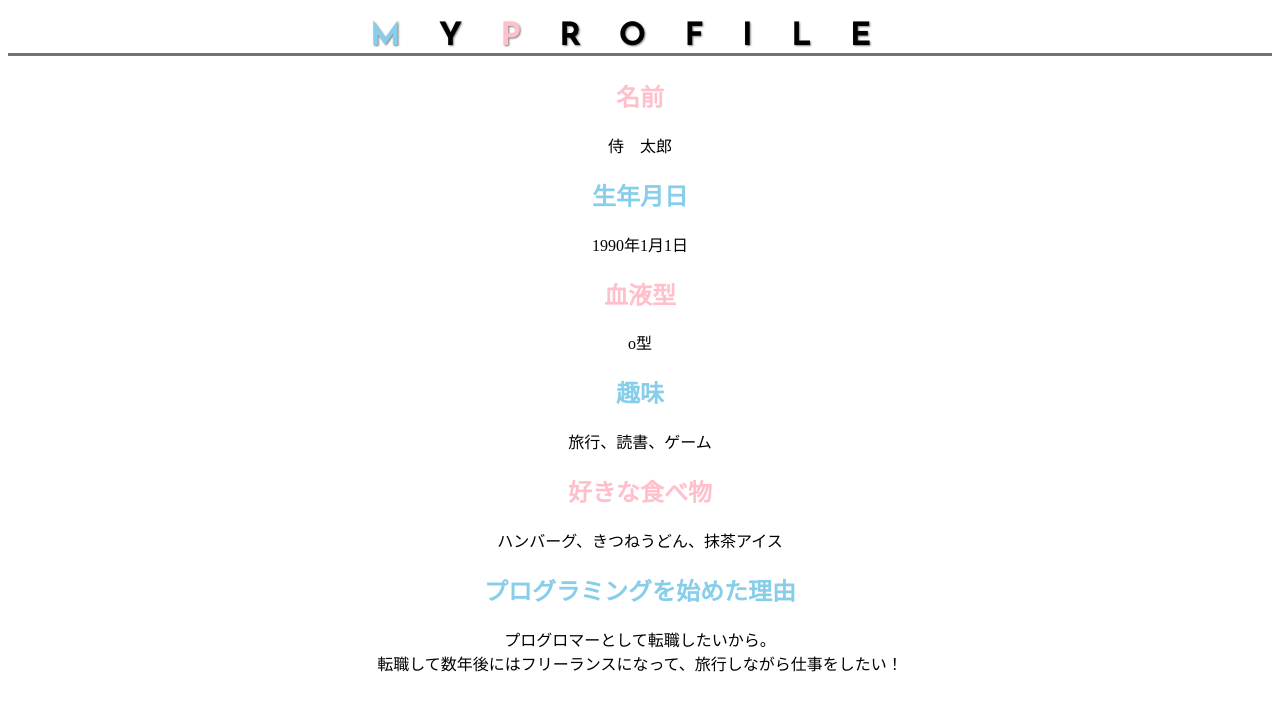
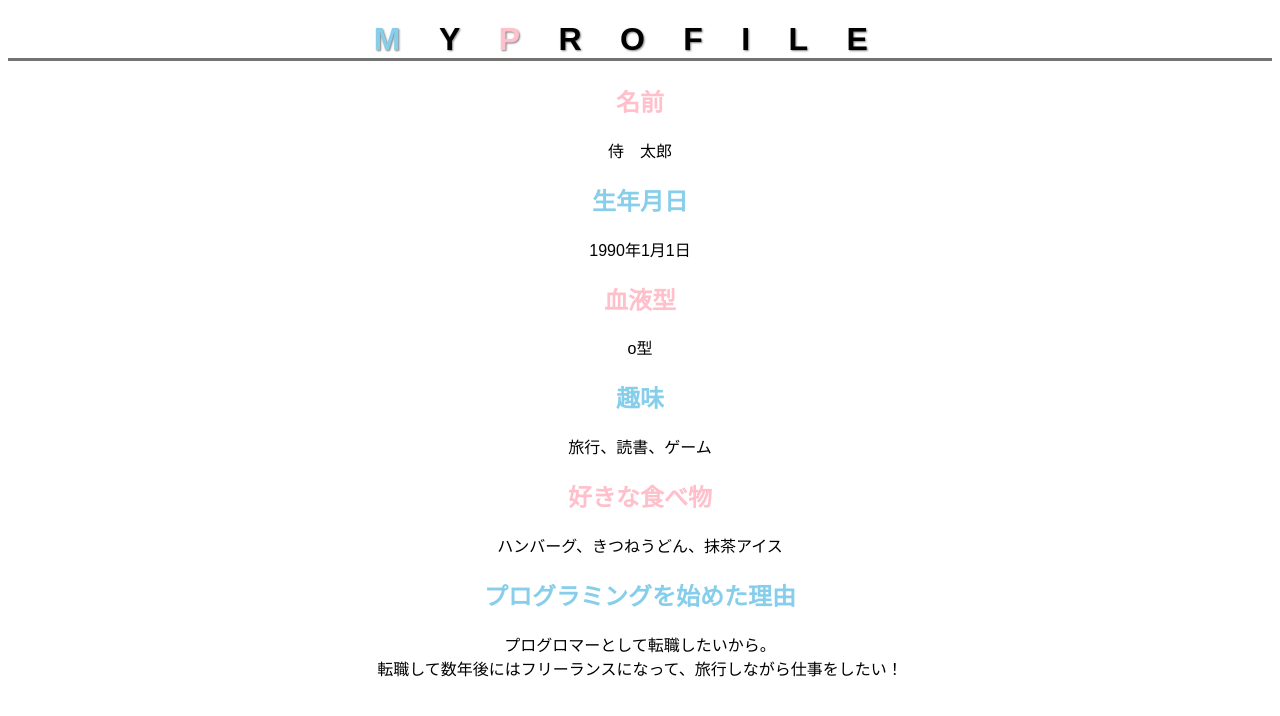
Before and after one commit to tamao21/html-css-basic-kadai, a plain HTML site: page kadai_015/kadai015.html in a window 1280 px wide. Drawn offline with Linux system fonts and the light colour scheme.

Commit message:
Update style.css

```diff
--- a/kadai_015/style.css
+++ b/kadai_015/style.css
@@ -1,23 +1,29 @@
-body{
+body {
+  font-family: "Arial", "Meiryo", sans-serif;
   text-align: center;
 }
- .blue{
+
+.blue {
   color: skyblue;
 }
- .pink{
-   color: rgb(255,192,203);
+
+.pink {
+  color: rgb(255, 192, 203);
 }
- h1{
-   font-family: "Josefin Sans", sans-serif;
+
+h1 {
+  /* font-family: "Josefin Sans", sans-serif; */
   font-optical-sizing: auto;
-   font-weight: <weight>;
+  font-weight: bold;
   font-style: normal;
   text-shadow: 1px 1px 2px gray;
   letter-spacing: 1.2em;
   font-size: 2rem;
-   border-bottom: solid 3px rgb(115,115,114);
+  border-bottom: solid 3px rgb(115, 115, 114);
+  font-family: "Arial", "Meiryo", sans-serif;
 
 }
-#basic div {
+
+#basic > p {
   font-weight: bold;
 }
```
Lines whose indentation alone changed are shown as unchanged.
